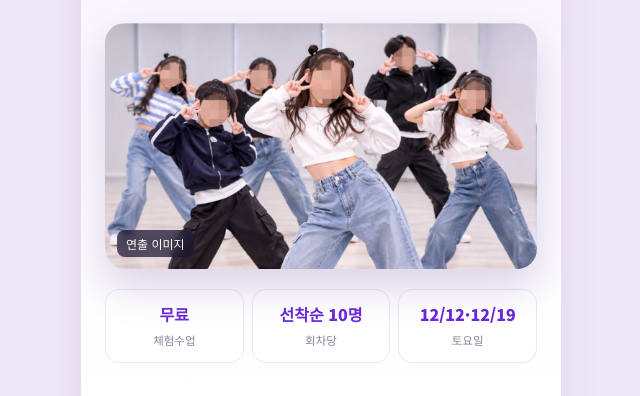
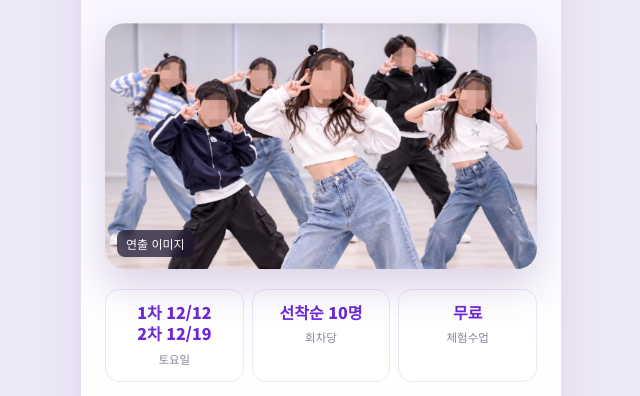
Before and after one commit to we4d/we4d-homepage, a plain HTML site: page jindan/index.html in a window 1280 px wide. Shown: the part 362-758 px from the top of the page, without its empty margins (319-959 px from the left). Drawn offline with Linux system fonts and the light colour scheme; no server answers.

Commit message:
가능성진단 첫 화면 요약 순서 변경

```diff
--- a/jindan/index.html
+++ b/jindan/index.html
@@ -40,7 +40,7 @@ h1 b{background:linear-gradient(90deg,#8B5CF6,#6D28D9);-webkit-background-clip:t
 .photo span{position:absolute;left:12px;bottom:12px;background:rgba(27,21,48,.72);color:#fff;font-size:12px;border-radius:8px;padding:5px 9px;backdrop-filter:blur(4px)}
 .facts{display:grid;grid-template-columns:repeat(3,1fr);gap:8px;margin-top:20px}
 .facts div{background:#fff;border:1px solid var(--line);border-radius:14px;padding:12px 8px;text-align:center}
-.facts b{display:block;font-size:16px;color:var(--v2);font-weight:900}.facts small{font-size:11.5px;color:var(--fg3)}
+.facts b{display:block;font-size:16px;line-height:1.35;color:var(--v2);font-weight:900}.facts small{font-size:11.5px;color:var(--fg3)}
 /* worry */
 .worry{background:var(--soft)}
 .bubble{background:#fff;border-radius:18px 18px 18px 6px;padding:15px 17px;margin-bottom:10px;font-size:15.5px;font-weight:700;box-shadow:0 6px 18px rgba(60,20,120,.06);width:fit-content;max-width:92%}
@@ -93,7 +93,7 @@ footer{padding:28px 24px 96px;font-size:12.5px;color:var(--fg3);line-height:1.8;
   <h1>아이돌이<br><b>되고 싶다는</b><br>우리 아이</h1>
   <p class="lead"><span class="ask" aria-label="재능일까, 내 눈에만 예뻐 보이는 걸까?"><i style="--d:0">재</i><i style="--d:1">능</i><i style="--d:2">일</i><i style="--d:3">까</i><i style="--d:4">,</i> <i style="--d:6">내</i> <i style="--d:8">눈</i><i style="--d:9">에</i><i style="--d:10">만</i> <i style="--d:12">예</i><i style="--d:13">뻐</i> <i style="--d:15">보</i><i style="--d:16">이</i><i style="--d:17">는</i> <i style="--d:19">걸</i><i style="--d:20">까</i><i style="--d:21">?</i></span><br><strong>그 질문에 객관적으로 답해 드립니다.</strong></p>
   <div class="photo"><img src="dance.jpg" alt="춤 동작을 맞추는 초등학생들"><span>연출 이미지</span></div>
-  <div class="facts"><div><b>무료</b><small>체험수업</small></div><div><b>선착순 10명</b><small>회차당</small></div><div><b>12/12·12/19</b><small>토요일</small></div></div>
+  <div class="facts"><div><b>1차 12/12<br>2차 12/19</b><small>토요일</small></div><div><b>선착순 10명</b><small>회차당</small></div><div><b>무료</b><small>체험수업</small></div></div>
 </section>
 
 <section class="worry">
```
